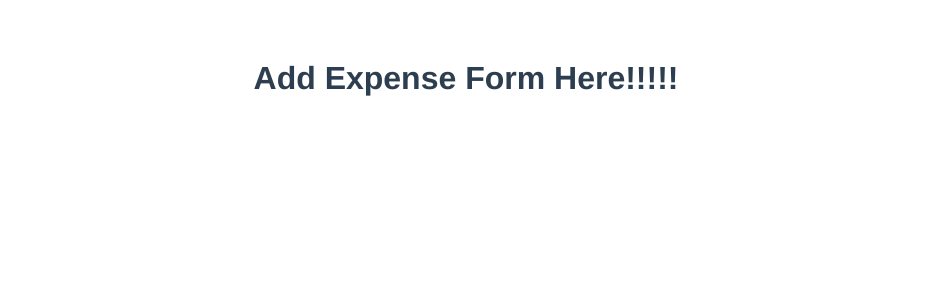
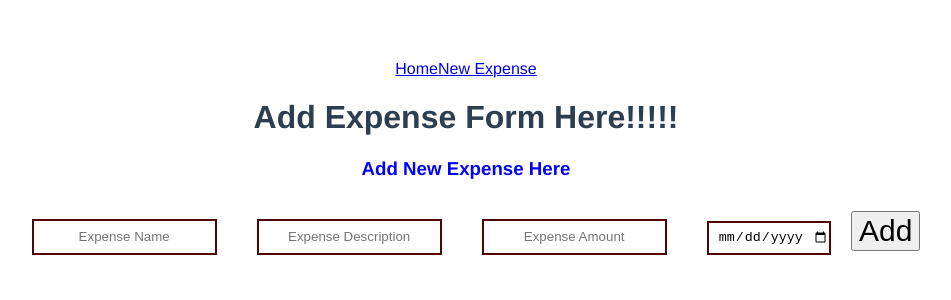
Before and after one commit to beezay/Expense-Tracker, a Vue app in the folder client/: page /add in a window 1280 px wide. Shown: the top 300 px of the page, without its empty margins (174-1125 px from the left). Built offline with nearby package versions, Linux system fonts and the light colour scheme.

Commit message:
Add Expense routing updated

```diff
--- a/client/src/App.vue
+++ b/client/src/App.vue
@@ -1,5 +1,8 @@
 <template>
   <div id="app">
+    <router-link to="/">Home</router-link>
+    <router-link to="/add">New Expense</router-link>
+
     <!-- <img alt="Vue logo" src="./assets/logo.png"> -->
     <router-view />
   </div>
--- a/client/src/components/AddExpense.vue
+++ b/client/src/components/AddExpense.vue
@@ -1,13 +1,104 @@
 <template>
+<div>
     <h1>Add Expense Form Here!!!!!</h1>
+    <div class="add-expense">
+      <h3 class="add-heading">Add New Expense Here</h3>
+      <input type="text" id="create-expense" class="input" v-model="expensename" placeholder="Expense Name">
+      <input type="text" id="create-expense"  class="input" v-model="expensedescrption" placeholder="Expense Description">
+      <input type="text" id="create-expense" class="input" v-model="expenseamount" placeholder="Expense Amount">
+      <input type="date" id="create-expense" class="input" v-model="dateofexpense" placeholder="Expense Date">
+      <button v-on:click="createExpense" class="button">Add</button>
+    </div>
+    <!--/**
+    <form @submit.prevent="saveContact" method="POST" >
+        <div class="field">
+            <label class="label">First Name</label>
+            <div class="control">
+                <input class="input" type="text" placeholder="First Name" v-model="firstname" required>
+            </div>
+        </div>
+        <div class="field">
+            <label class="label">Last Name</label>
+            <div class="control">
+                <input class="input" type="text" placeholder="Last Name" v-model="lastname" required>
+            </div>
+        </div>
+        <div class="field">
+            <label class="label">Email Address</label>
+            <div class="control">
+                <input class="input" type="email" placeholder="Email Address" v-model="emailaddress" required>
+            </div>
+        </div>
+        <div class="field">
+            <label class="label">Phone Number</label>
+            <div class="control">
+                <input class="input" type="text" placeholder="Phone Number" v-model="phonenumber" required>
+            </div>
+        </div>
+        <div class="field">
+
+            <div class="control">
+                <button type="submit" class="button is-link">Submit</button>
+
+            </div>
+        </div>
+        </form>
+        <a href="/"><button  class="button span is-link">Back</button></a>
+
+    ***/ -->
+</div>
+
+
 </template>
 
 <script>
+
+    import ExpenseService from '../ExpenseService';
+
 export default {
-
+    name: 'AddExpense',
+    data() {
+        return {
+        expense: [],
+        error: '',
+        expensename: '',
+        expensedescrption: '',
+        expenseamount: '',
+        dateofexpense: '',
+        totalexpense: ''
+        }
+  },
+  methods: {
+    async createExpense() {
+      await ExpenseService.insertExpenses(
+        this.expensename,
+        this.expensedescrption,
+        this.expenseamount,
+        this.dateofexpense
+      );
+    }
+  }
 }
 </script>
 
 <style scoped>
-
+input #create-expense{
+    margin: 10px;
+    padding: 10px;
+}
+.add-heading{
+    color:blue;
+}
+.input{
+    margin: 20px;
+    border: 2px solid rgb(82, 3, 3);
+    height: 30px;
+    text-align: center;
+}
+.button{
+    text-align: center;
+    font-size: 30px;
+    align-content: center;
+    margin-top:10px;
+}
 </style>
--- a/client/src/components/ExpenseComponent.vue
+++ b/client/src/components/ExpenseComponent.vue
@@ -1,7 +1,7 @@
 <template>
   <div class="container">
     <h1>Expenses</h1>
-    <!----- Create Expense Here --->
+    <!----- Create Expense Here
     <div class="add-expense">
       <label for="create-expense" class="label-edit">Add New Expense</label>
       <input type="text" id="create-expense" v-model="expensename" placeholder="Expense Name">
@@ -10,6 +10,7 @@
       <input type="date" id="create-expense" v-model="dateofexpense" placeholder="Expense Date">
       <button v-on:click="createExpense">Add</button>
     </div>
+    --->
     <hr>
     <p class="error" v-if="error"> {{error}} </p>
     <div class="expenses-container">
@@ -24,7 +25,8 @@
         <p class="expensename"><strong class="higlighted">Expense Description</strong>: {{expen.expensedescrption}} </p>
         <p class="expensename"><strong class="higlighted">Expense Amount</strong>: {{expen.expenseamount}} </p>
         <p class="expensename"><strong class="higlighted">Date</strong>: {{expen.dateofexpense}} </p>
-        <a href="/edit"><button>Edit</button></a>
+        <router-link to="/update">Edit Expense</router-link>
+        <!-- <a href="/edit"><button>Edit</button></a> -->
         <button v-on:click="deleteExpense(expen._id)">Delete</button>
       </div>
     </div>
@@ -50,6 +52,7 @@ export default {
       totalexpense: ''
     }
   },
+
   async created() {
     try {
       this.expense = await ExpenseService.getExpenses();
@@ -58,7 +61,8 @@ export default {
     }
   },
   methods: {
-    async createExpense() {
+  /**
+   *     async createExpense() {
       await ExpenseService.insertExpenses(
         this.expensename,
         this.expensedescrption,
@@ -67,6 +71,7 @@ export default {
       );
       this.expense = await ExpenseService.getExpenses();
     },
+  */
     async deleteExpense(id) {
       await ExpenseService.deleteExpenses(id);
       this.expense = await ExpenseService.getExpenses();
```
